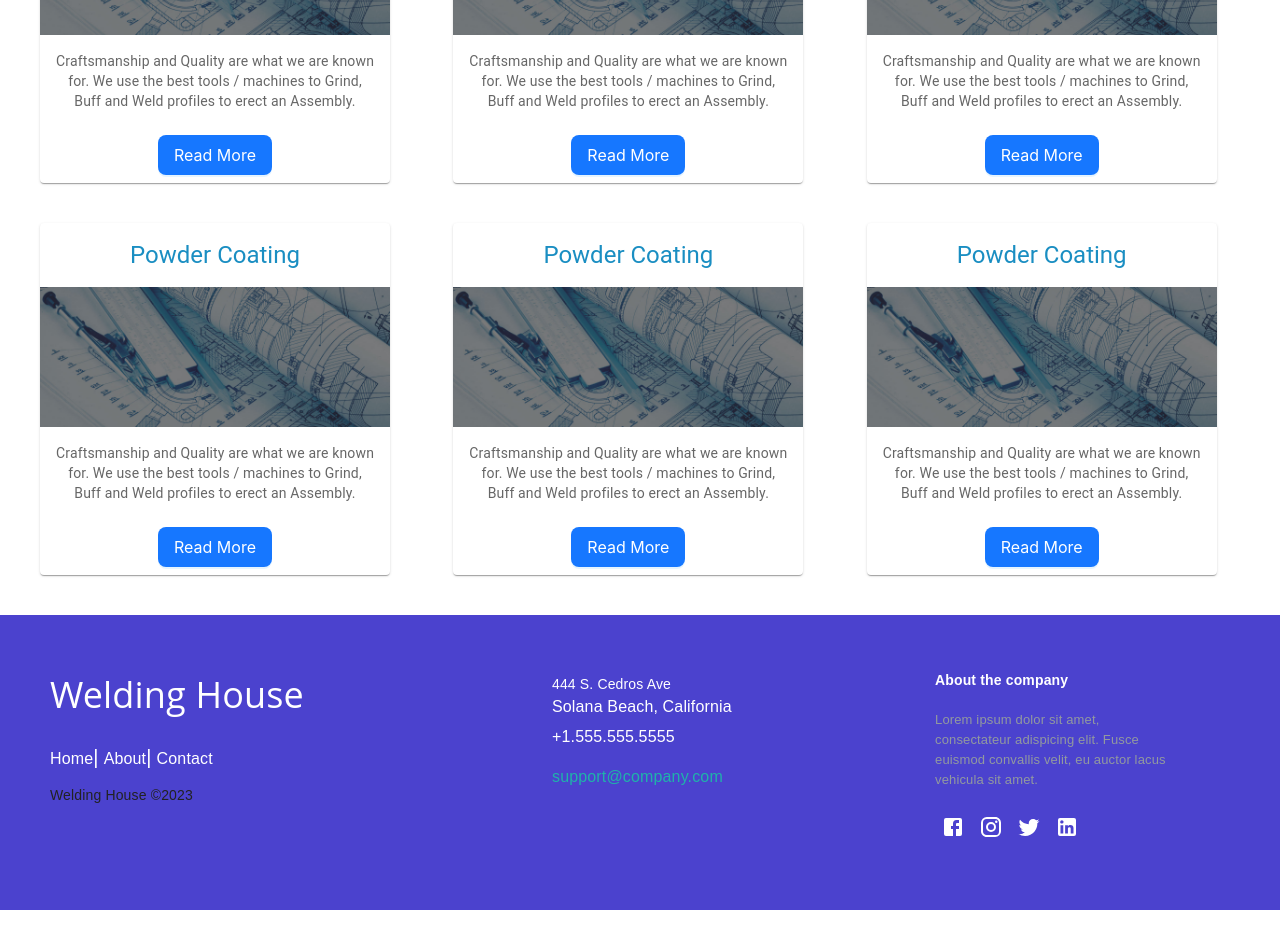
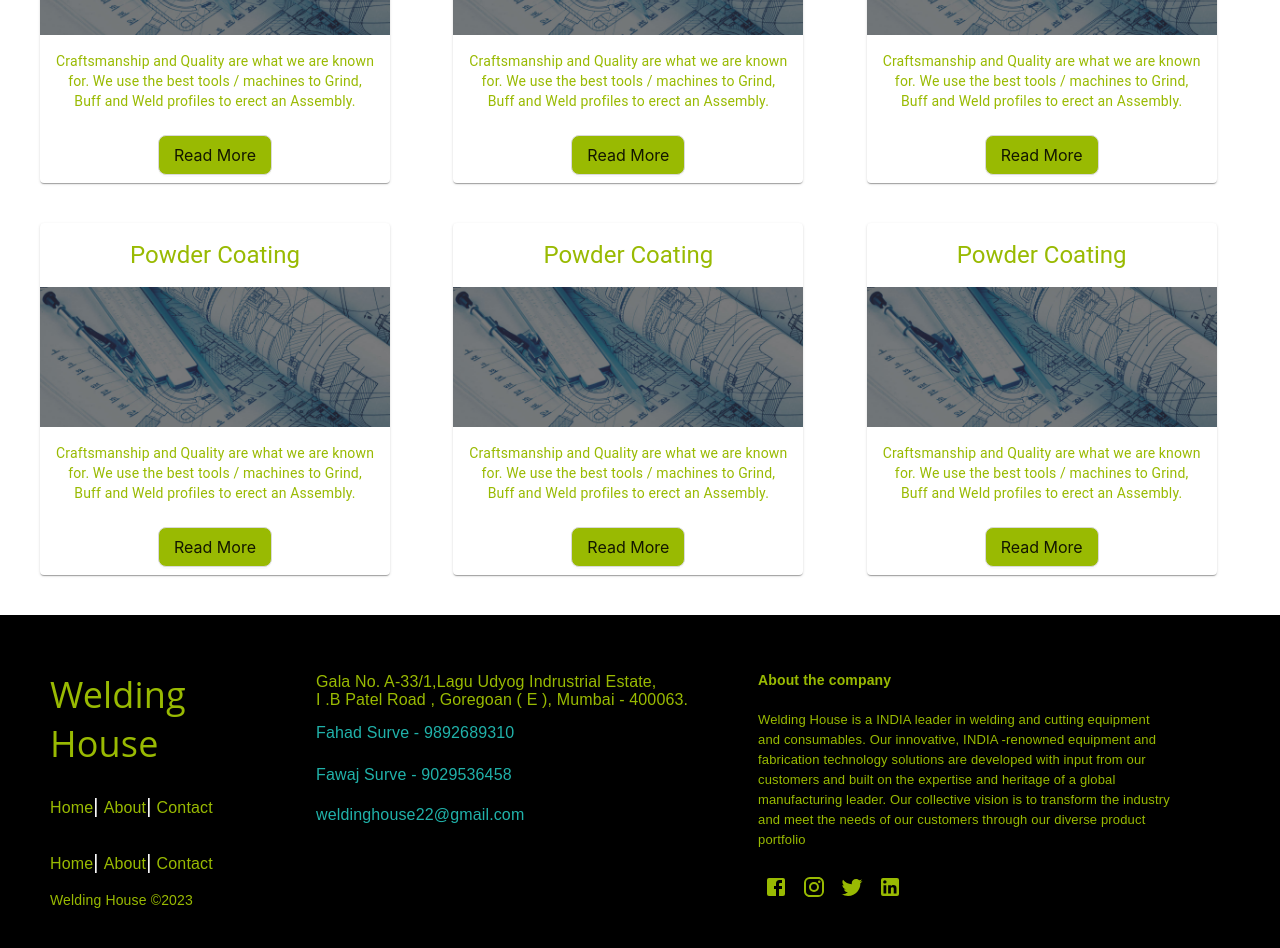
Before and after one commit to RstTiwari/moderWebsite, a React (Create React App) app: page / in a window 1280 px wide. Shown: the part 1100-2048 px from the top of the page. Before the commit the page ends 2010 px from the top, so only its background shows below. Built offline with nearby package versions, Linux system fonts and the light colour scheme.

Commit message:
added footer color

```diff
--- a/src/App.css
+++ b/src/App.css
@@ -47,8 +47,8 @@ img {
 }
 .headerTerxt {
   font-size: "2rem";
-  color: white;
-  background-color: #1A8EC2;
+  color: #99ba02;
+  background-color: #000000;
 }
 .service_component {
   padding: 20px;
--- a/src/Component/Card.js
+++ b/src/Component/Card.js
@@ -15,15 +15,15 @@ export default function MediaCard({image, title,details,actionName,actionLink})
     };
   return (
       <Card sx={{ maxWidth: 350 }}>
-          <CardHeader sx={{ color: "#1A8EC2" }} title={title} />
+          <CardHeader sx={{ color: "#99ba02" }} title={title} />
           <CardMedia sx={{ height: 140 }} image={image} title="green iguana" />
           <CardContent>
-              <Typography variant="body2" color="text.secondary">
+              <Typography variant="body2" color="#99ba02">
                   {details}
               </Typography>
           </CardContent>
               <IconButton>
-                  <Button size ={"large"} type = {"primary"} onClick={handleButtonClick}>
+                  <Button size ={"large"}  style={{backgroundColor:"#99ba02"}} onClick={handleButtonClick}>
                       {actionName}
                   </Button>
               </IconButton>
--- a/src/Component/Footer.css
+++ b/src/Component/Footer.css
@@ -2,7 +2,7 @@
 section {
   width: 100%;
   display: inline-block;
-  background: #4b42ce;
+  background: #000000;
   height: 50vh;
   text-align: center;
   font-size: 22px;
@@ -11,7 +11,7 @@ section {
 }
 
 .footer-distributed{
-	background: #4b42ce;
+	background: #000000;
 	box-shadow: 0 1px 1px 0 rgba(0, 0, 0, 0.12);
 	box-sizing: border-box;
 	width: 100%;
@@ -30,13 +30,13 @@ section {
 /* Footer left */
 
 .footer-distributed .footer-left{
-	width: 40%;
+	width: 20%;
 }
 
 /* The company logo */
 
 .footer-distributed h3{
-	color:  #ffffff;
+	color:  #99ba02;
 	font: normal 36px 'Open Sans';
 	margin: 0;
 }
@@ -48,7 +48,7 @@ section {
 /* Footer links */
 
 .footer-distributed .footer-links{
-	color:  #ffffff;
+	color:  #99ba02;
 	margin: 20px 0 12px;
 	padding: 0;
 }
@@ -62,7 +62,7 @@ section {
 }
 
 .footer-distributed .footer-company-name{
-	color:  #222;
+	color:  #99ba02;
 	font-size: 14px;
 	font-weight: normal;
 	margin: 0;
@@ -71,13 +71,12 @@ section {
 /* Footer Center */
 
 .footer-distributed .footer-center{
-	width: 35%;
+	width: 40%;
 }
 
 .footer-distributed .footer-center i{
-	background-color:  #33383b;
-	color: #ffffff;
-	font-size: 25px;
+	color: #99ba02;
+	font-size: 20px;
 	width: 38px;
 	height: 38px;
 	border-radius: 50%;
@@ -94,7 +93,7 @@ section {
 
 .footer-distributed .footer-center p{
 	display: inline-block;
-	color: #ffffff;
+	color: #99ba02;
   font-weight:400;
 	vertical-align: middle;
 	margin:0;
@@ -129,12 +128,12 @@ section {
 /* Footer Right */
 
 .footer-distributed .footer-right{
-	width: 20%;
+	width: 35%;
 }
 
 .footer-distributed .footer-company-about{
 	line-height: 20px;
-	color:  #92999f;
+	color:  #99ba02;
 	font-size: 13px;
 	font-weight: normal;
 	margin: 0;
@@ -160,7 +159,7 @@ section {
 	border-radius: 2px;
 
 	font-size: 20px;
-	color: #ffffff;
+	color: #99ba02;
 	text-align: center;
 	line-height: 35px;
 
--- a/src/Component/Footer.js
+++ b/src/Component/Footer.js
@@ -1,16 +1,23 @@
 import React from "react";
 import "./Footer.css"
 import { Facebook,Instagram,Twitter,LinkedIn } from "@mui/icons-material";
+import { Typography } from "@mui/material";
 
 const Footer = () => {
     return (
         <div>
             <footer className="footer-distributed">
                 <div className="footer-left">
-                    <h3>
-                        Welding House
-                    </h3>
+                    <h3>Welding House</h3>
 
+                    <p className="footer-links">
+                        <a href="#" className="link-1">
+                            Home
+                        </a>
+
+                        <a href="#">About</a>
+                        <a href="#">Contact</a>
+                    </p>
                     <p className="footer-links">
                         <a href="#" className="link-1">
                             Home
@@ -23,26 +30,40 @@ const Footer = () => {
                     <p className="footer-company-name">Welding House ©2023</p>
                 </div>
 
-
                 <div className="footer-center">
                     <div>
                         <i className="fa fa-map-marker"></i>
                         <p>
-                            <span>444 S. Cedros Ave</span> Solana Beach,
-                            California
+                            Gala No. A-33/1,Lagu Udyog Indrustrial Estate,
+                            <br />I .B Patel Road , Goregoan ( E ), Mumbai -
+                            400063.
                         </p>
                     </div>
 
                     <div>
                         <i className="fa fa-phone"></i>
-                        <p>+1.555.555.5555</p>
+                        <p>
+                            <a href="tel:+919892689310">
+                                Fahad Surve - 9892689310
+                            </a>
+                        </p>
+                    </div>
+                    <div>
+                        <i className="fa fa-phone"></i>
+
+                        <p>
+                            {" "}
+                            <a href="tel:+919029536458">
+                                Fawaj Surve - 9029536458
+                            </a>
+                        </p>
                     </div>
 
                     <div>
                         <i className="fa fa-envelope"></i>
                         <p>
-                            <a href="mailto:support@company.com">
-                                support@company.com
+                            <a href="mailto:weldinghouse22@gmail.com">
+                                weldinghouse22@gmail.com
                             </a>
                         </p>
                     </div>
@@ -50,10 +71,15 @@ const Footer = () => {
 
                 <div className="footer-right">
                     <p className="footer-company-about">
-                        <span>About the company</span>
-                        Lorem ipsum dolor sit amet, consectateur adispicing
-                        elit. Fusce euismod convallis velit, eu auctor lacus
-                        vehicula sit amet.
+                        <span style={{color:"#99ba02"}}>About the company</span>
+                        Welding House is a INDIA leader in welding and cutting
+                        equipment and consumables. Our innovative, INDIA
+                        -renowned equipment and fabrication technology solutions
+                        are developed with input from our customers and built on
+                        the expertise and heritage of a global manufacturing
+                        leader. Our collective vision is to transform the
+                        industry and meet the needs of our customers through our
+                        diverse product portfolio
                     </p>
 
                     <div className="footer-icons">
@@ -64,10 +90,10 @@ const Footer = () => {
                             <Instagram />
                         </a>
                         <a href="#">
-                            <Twitter/>
+                            <Twitter />
                         </a>
                         <a href="#">
-                           <LinkedIn/>
+                            <LinkedIn />
                         </a>
                     </div>
                 </div>
```
